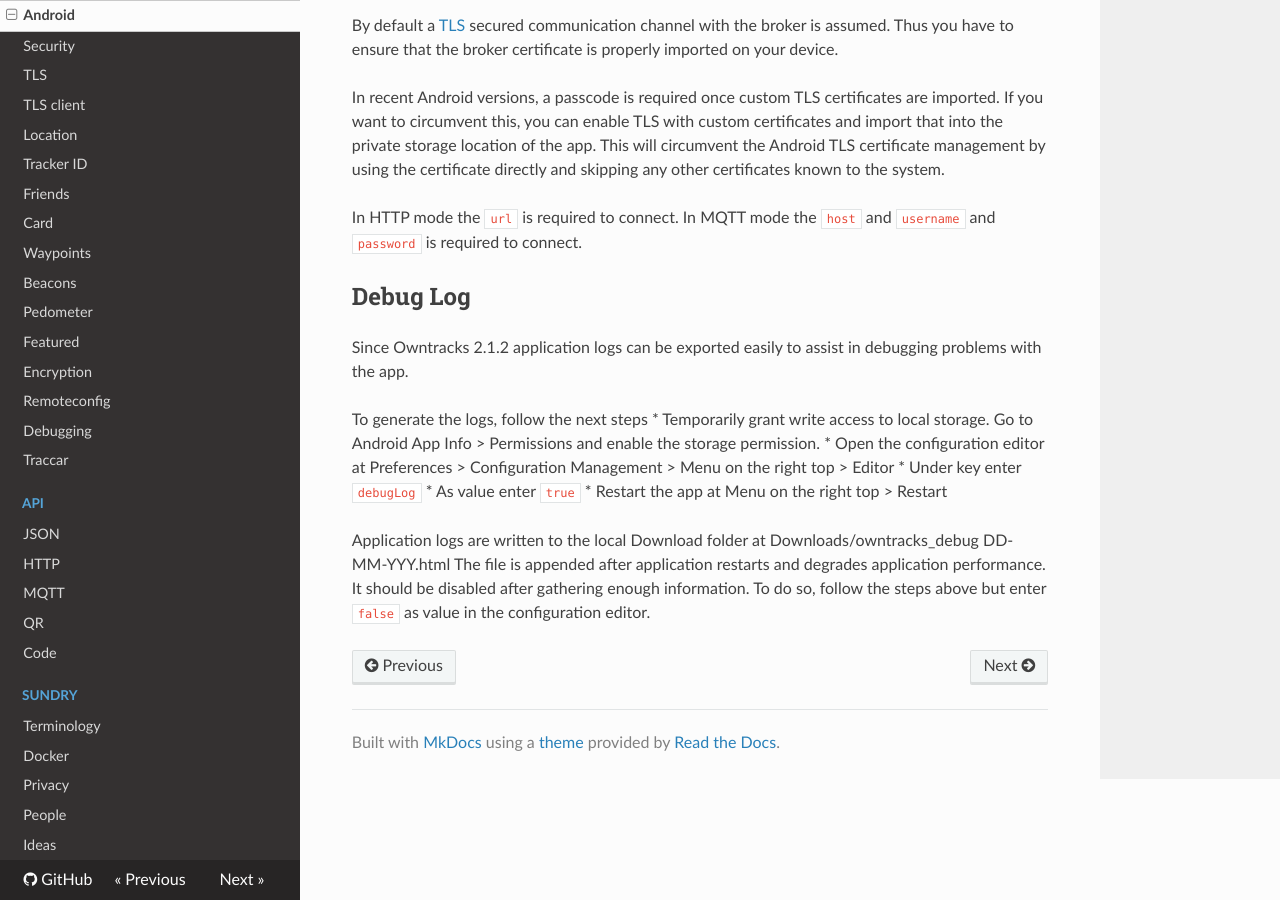
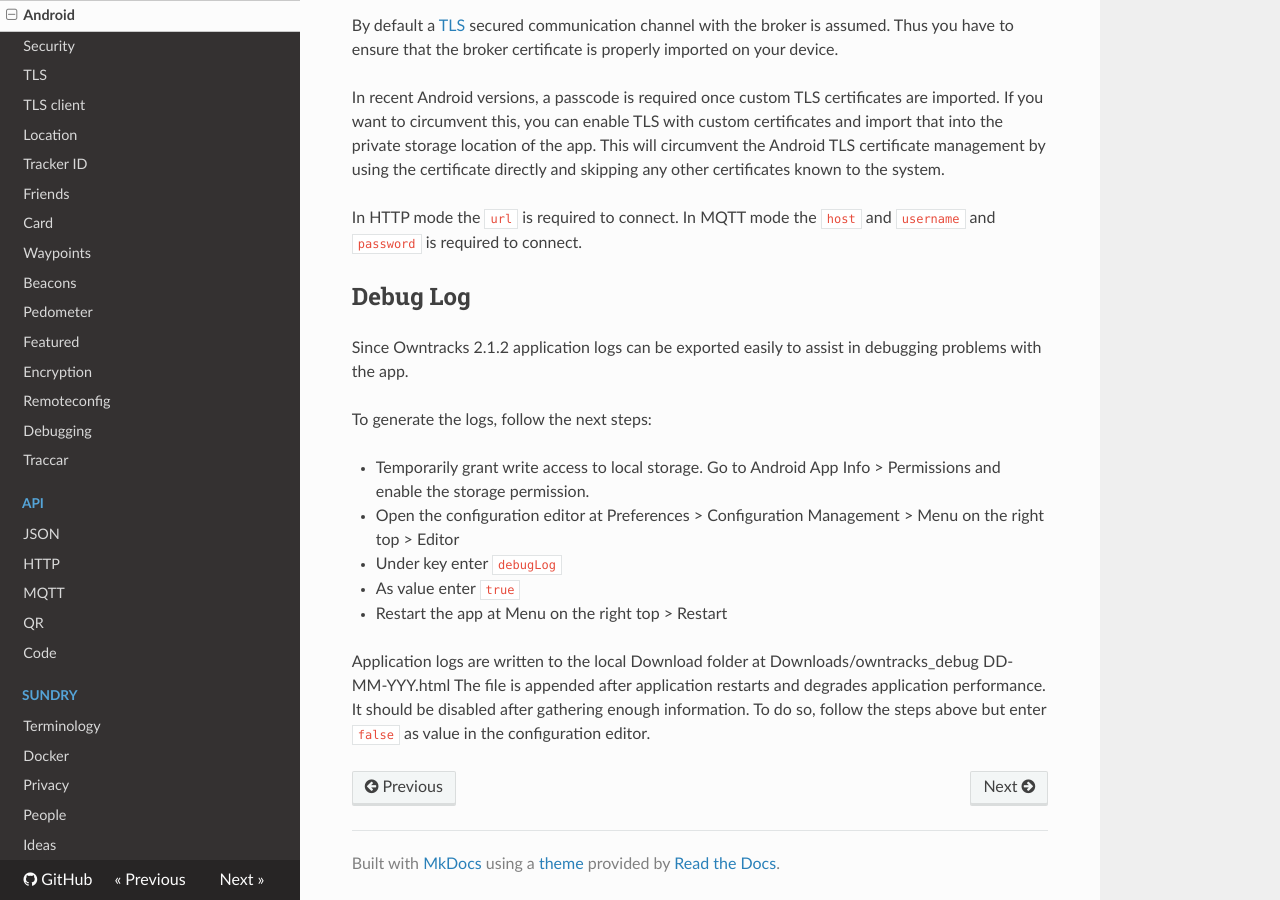
Before and after one commit to owntracks/booklet, an MkDocs documentation site: the page built from docs/features/android.md, in a window 1280 px wide and 900 px high, scrolled down 1245 px. Built offline with MkDocs 1.6.1, drawn with Linux system fonts in a browser that asks for light colours; nearby versions of some CDN libraries; old or Windows-style settings are respelled for this version of MkDocs.

```diff
--- a/docs/features/android.md
+++ b/docs/features/android.md
@@ -40,7 +40,8 @@ In MQTT mode the `host` and `username`  and `password` is required to connect.
 
 Since Owntracks 2.1.2 application logs can be exported easily to assist in debugging problems with the app.
 
-To generate the logs, follow the next steps
+To generate the logs, follow the next steps:
+
 * Temporarily grant write access to local storage. Go to Android App Info > Permissions and enable the storage permission.
 * Open the configuration editor at Preferences > Configuration Management > Menu on the right top > Editor
 * Under key enter `debugLog`
```
